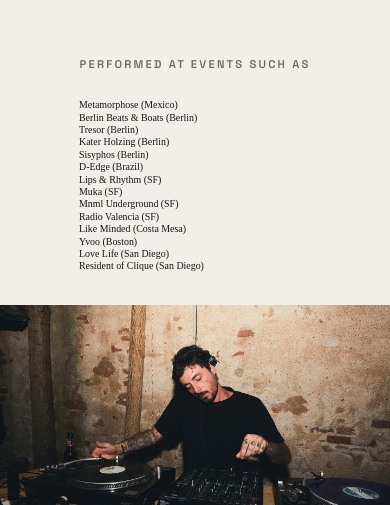
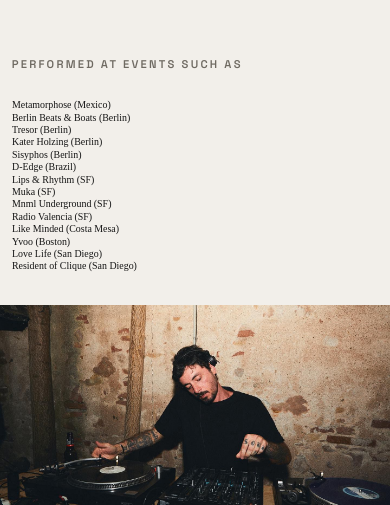
Before and after one commit to zmngabriela/Konnin, a React (Vite) app: page / in a window 390 px wide. Shown: the part 1752-2257 px from the top of the page. Built offline with nearby package versions, Linux system fonts and the light colour scheme; a web font is replaced by a local one.

Commit message:
fix: prevent venues overlap and improve mobile spacing

```diff
--- a/src/App.css
+++ b/src/App.css
@@ -221,10 +221,12 @@ main {
 }
 
 .venues {
-  height: 80vh;
+  min-height: 80vh;
+  height: auto;
   display: flex;
-  align-items: center;
+  align-items: flex-start;
   justify-content: space-between;
+  gap: 48px;
   padding: 40px 6vw 16px 12vw;
 }
 
@@ -389,11 +391,16 @@ main {
   }
 
   .venues {
-    height: 135vh;
+    min-height: 135vh;
+    height: auto;
     padding-inline: 3vw;
     flex-direction: column;
     margin-top: 20px;
-    gap: 0;
+    gap: 20px;
+  }
+
+  .venues > div:last-child {
+    margin-top: 10px;
   }
 
   .venues .gallery,
@@ -429,7 +436,8 @@ main {
   }
 
   .venues {
-    height: 100vh;
+    min-height: 100vh;
+    height: auto;
   }
 }
 
```
